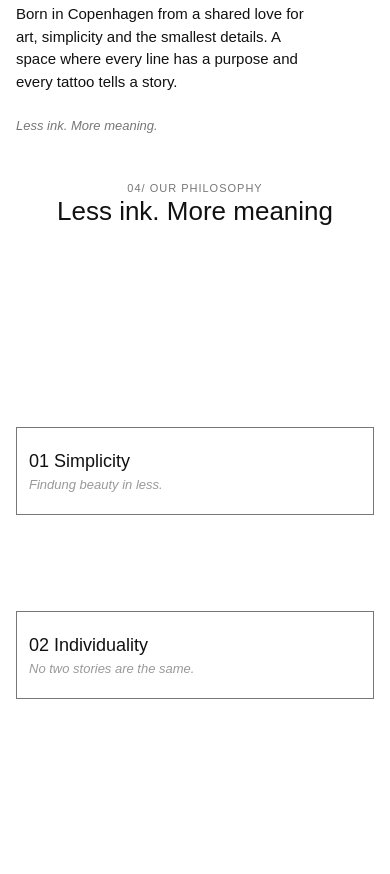
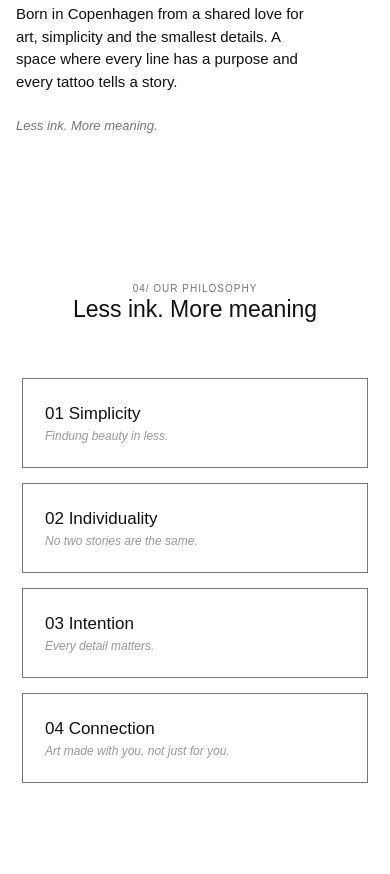
Before and after one commit to itspaulalcalde/barestudio, a plain HTML site: page about.html in a window 390 px wide. Shown: the part 1918-2792 px from the top of the page. Drawn offline with nearby package versions, Linux system fonts and the light colour scheme.

Commit message:
reajustes de jq philosophy

```diff
--- a/css/style.css
+++ b/css/style.css
@@ -2258,3 +2258,110 @@ body {
         padding: 32px 20px 24px;
     }
 }
+
+
+/* RESPONSIVE PHILOSOPHY  Anoimacion con JQ*/
+
+
+/* TABLET */
+
+@media (max-width: 1000px) {
+
+    .philosophy-section {
+        padding: 70px 5% 60px;
+        min-height: 100vh;
+    }
+
+    .philosophy-header {
+        margin-bottom: 75px;
+    }
+
+    .philosophy-grid {
+        grid-template-columns: repeat(2, 1fr);
+        max-width: 700px;
+        gap: 20px;
+    }
+
+    .philosophy-card {
+        min-height: 110px;
+        padding: 20px;
+        margin-top: 0;
+    }
+
+    .philosophy-card h3 {
+        font-size: 18px;
+        white-space: normal;
+    }
+
+    .philosophy-card p {
+        font-size: 13px;
+        white-space: normal;
+    }
+
+    .philosophy-wrapper {
+        height: 125vh;
+    }
+
+}
+
+
+/* MOBILE */
+
+@media (max-width: 600px) {
+
+    .philosophy-section {
+        padding: 100px 22px 50px;
+        min-height: 100vh;
+        justify-content: flex-start;
+    }
+
+    .philosophy-header {
+        margin-bottom: 55px;
+    }
+
+    .philosophy-subtitle {
+        font-size: 10px;
+    }
+
+    .philosophy-header h2 {
+        font-size: 23px;
+    }
+
+    .philosophy-grid {
+        display: grid;
+        grid-template-columns: 1fr;
+        gap: 15px;
+        width: 100%;
+    }
+
+    .philosophy-card {
+        width: 100%;
+        min-height: 90px;
+        padding: 18px 22px;
+        margin-top: 0;
+    }
+
+    .philosophy-card h3 {
+        font-size: 17px;
+    }
+
+    .philosophy-card p {
+        font-size: 12px;
+    }
+
+    .philosophy-wrapper {
+        height: 110vh;
+    }
+
+}
+
+
+/* REDUCED MOTION */
+
+@media (prefers-reduced-motion: reduce) {
+
+    .philosophy-card {
+        animation: none;
+    }
+
+}
--- a/js/script.js
+++ b/js/script.js
@@ -109,17 +109,14 @@ $(".gallery-categories .category").on("click", function() {
 });
 
 
-
-// OUR PHILOSOPHY
+// PHILOSOPHY ANIMATION
 
 var animationStarted = false;
 
 $(window).on("scroll", function() {
 
     var section = $(".philosophy-section");
-
     var sectionTop = section.offset().top;
-
     var scrollPosition = $(window).scrollTop() + $(window).height();
 
     if (scrollPosition > sectionTop + 100 && animationStarted == false) {
@@ -128,9 +125,15 @@ $(window).on("scroll", function() {
 
         $(".philosophy-card").each(function(index) {
 
+            var movement = 80;
+
+            if ($(window).width() <= 600) {
+                movement = 0;
+            }
+
             $(this).delay(index * 500).animate({
 
-                marginTop: (index * 80) + "px"
+                marginTop: (index * movement) + "px"
 
             }, 1500);
 
@@ -139,7 +142,6 @@ $(window).on("scroll", function() {
     }
 
 });
-
 
 
 // MENÚ
```
